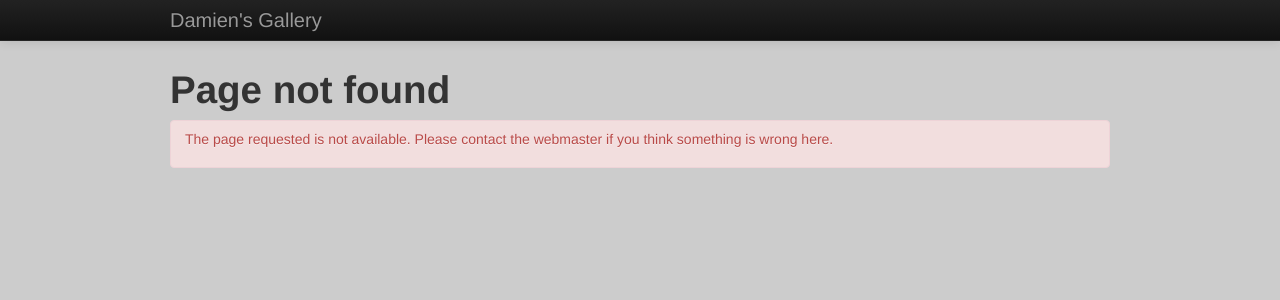
After one commit to driquet/dahu, a Flask app: template dahu/frontend/templates/default/404.html in a window 1280 px wide. The commit adds this page. Shown: the top 300 px of the page. Run offline with Flask 2, Linux system fonts and the light colour scheme; the template is opened without the code that fills it, so the values that code supplies are empty; parts of the project's set-up code (start-up, migrations or seed data) failed here and were passed over; some libraries are stand-ins or nearby versions.

Commit message:
Now deals with 404 page correctly

```diff
--- /dev/null
+++ b/dahu/frontend/templates/default/404.html
@@ -0,0 +1,13 @@
+{% extends "default/base.html" %}
+
+{% block content %}
+
+<h1>Page not found</h1>
+<div class="alert alert-error">
+<p>
+    The page requested is not available.
+    Please contact the webmaster if you think something is wrong here.
+</p>
+</div>
+
+{% endblock %}
--- a/dahu/frontend/templates/default/base.html
+++ b/dahu/frontend/templates/default/base.html
@@ -46,6 +46,7 @@
 
         <div class="container">
 
+            {% if linked_path %}
             <ul class="breadcrumb">
                 {% for album, link in linked_path %}
                     {% if loop.last %}
@@ -55,6 +56,7 @@
                     {% endif %}
                 {% endfor %}
             </ul>
+            {% endif %}
 
             {% block content %}
             {% endblock %}
--- a/dahu/frontend/views.py
+++ b/dahu/frontend/views.py
@@ -29,6 +29,11 @@ def login_required(f):
 
         return f(album_path, *args, **kwargs)
     return decorated_function
+
+
+@frontend.errorhandler(404)
+def page_not_found(e):
+    return render_theme('404.html'), 404
 
 
 @frontend.route('/', defaults={'album_path':''})
```
